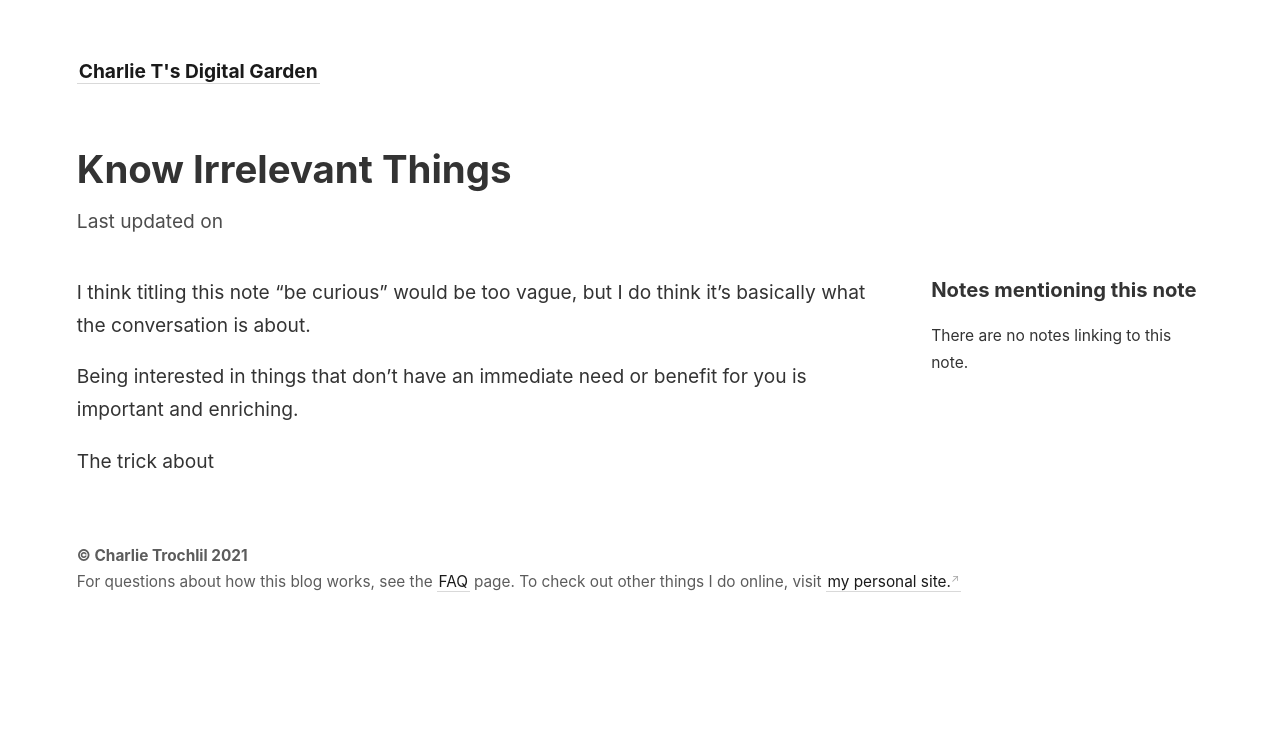
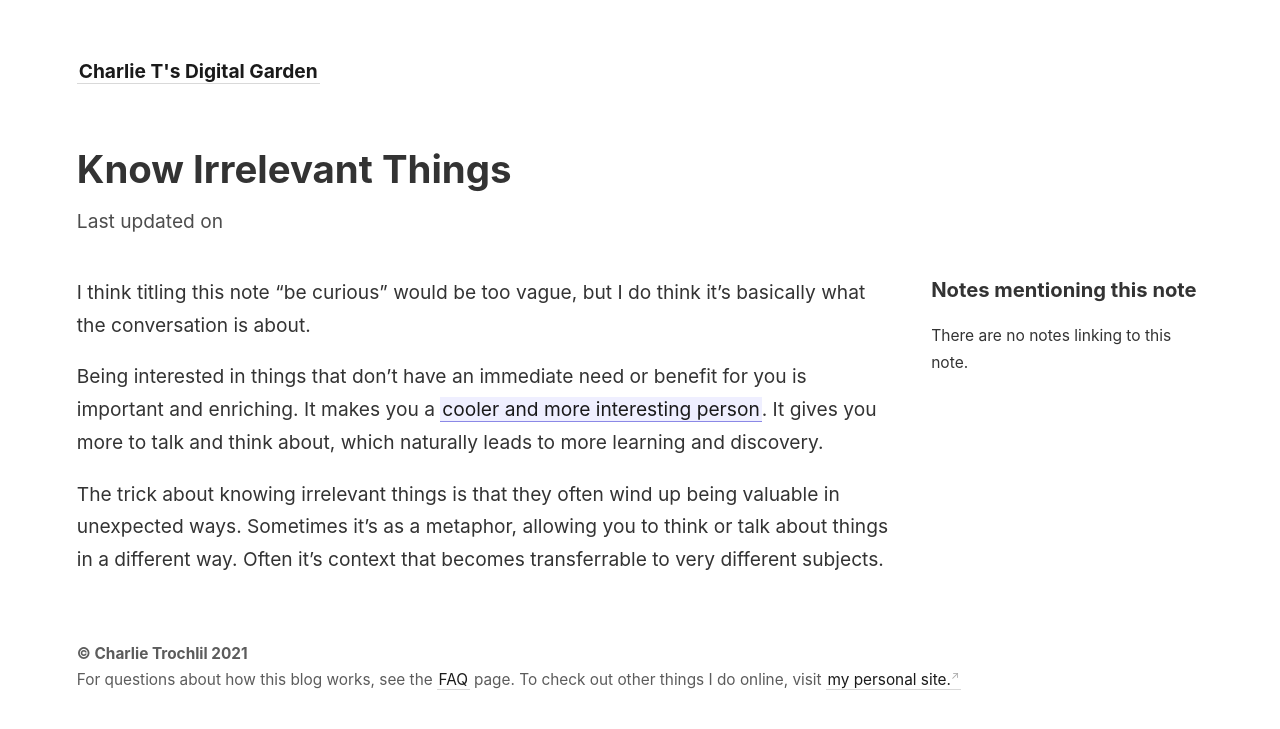
Before and after one commit to rhymeswithvocal/digital-garden, a Jekyll site: the page built from _notes/irrelevant-things.md, in a window 1280 px wide. Shown: the top 729 px of the page. Built offline with Jekyll 4.4.1, drawn with Linux system fonts in a browser that asks for light colours.

Commit message:
wrote on a few notes, added an image

```diff
--- a/_notes/irrelevant-things.md
+++ b/_notes/irrelevant-things.md
@@ -4,6 +4,6 @@ title: Know Irrelevant Things
 
 I think titling this note "be curious" would be too vague, but I do think it's basically what the conversation is about.
 
-Being interested in things that don't have an immediate need or benefit for you is important and enriching.
+Being interested in things that don't have an immediate need or benefit for you is important and enriching. It makes you a [[cool people|cooler and more interesting person]]. It gives you more to talk and think about, which naturally leads to more learning and discovery.
 
-The trick about
+The trick about knowing irrelevant things is that they often wind up being valuable in unexpected ways. Sometimes it's as a metaphor, allowing you to think or talk about things in a different way. Often it's context that becomes transferrable to very different subjects.
```
Also changed, not shown: _notes/psych-safety.md (+3 -1 lines), _notes/scenes.md (+1 -1 lines), _notes/sucking.md (+1 -1 lines), _notes/wet-blankets.md (+3 -1 lines), assets/Bmmb.jpg (added).
